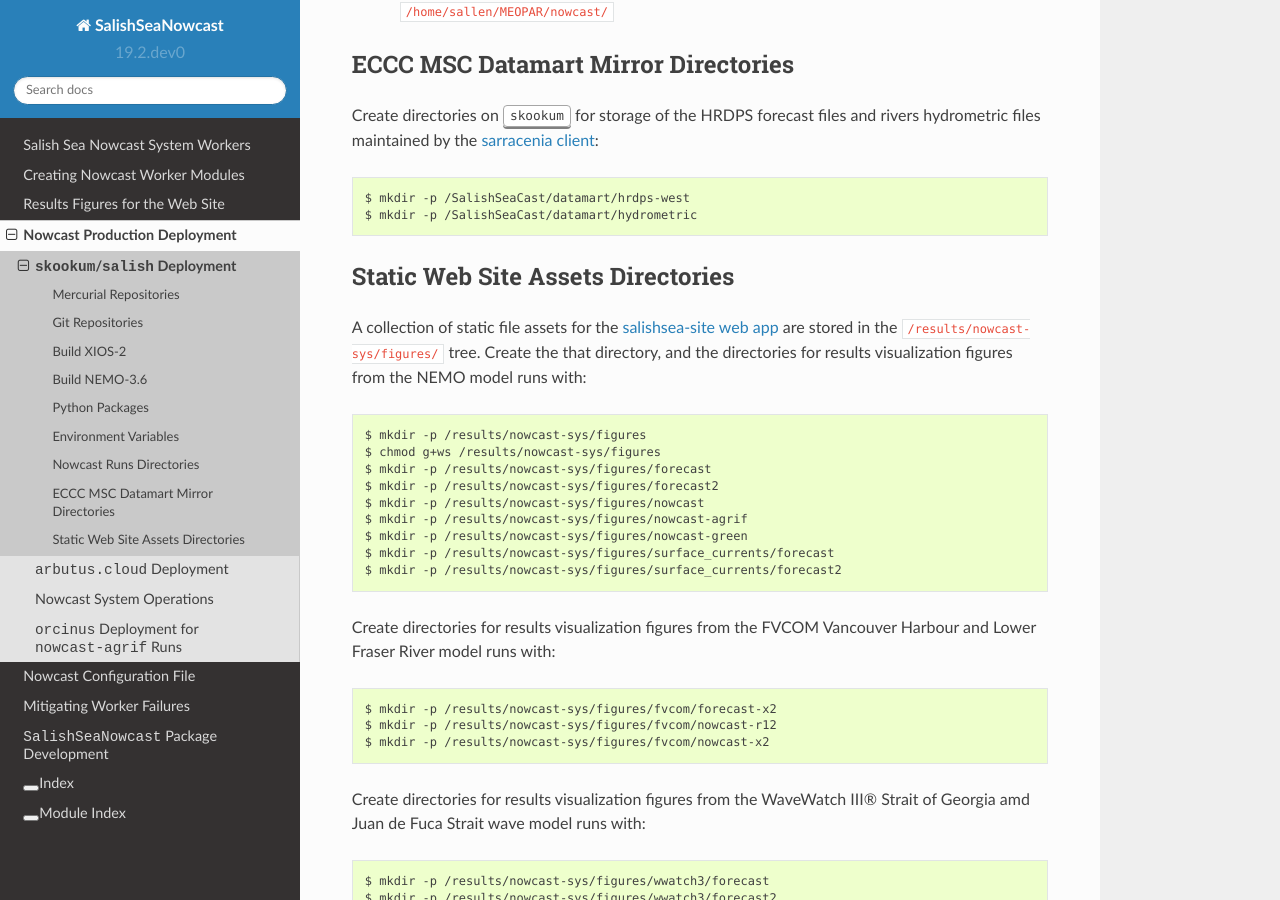
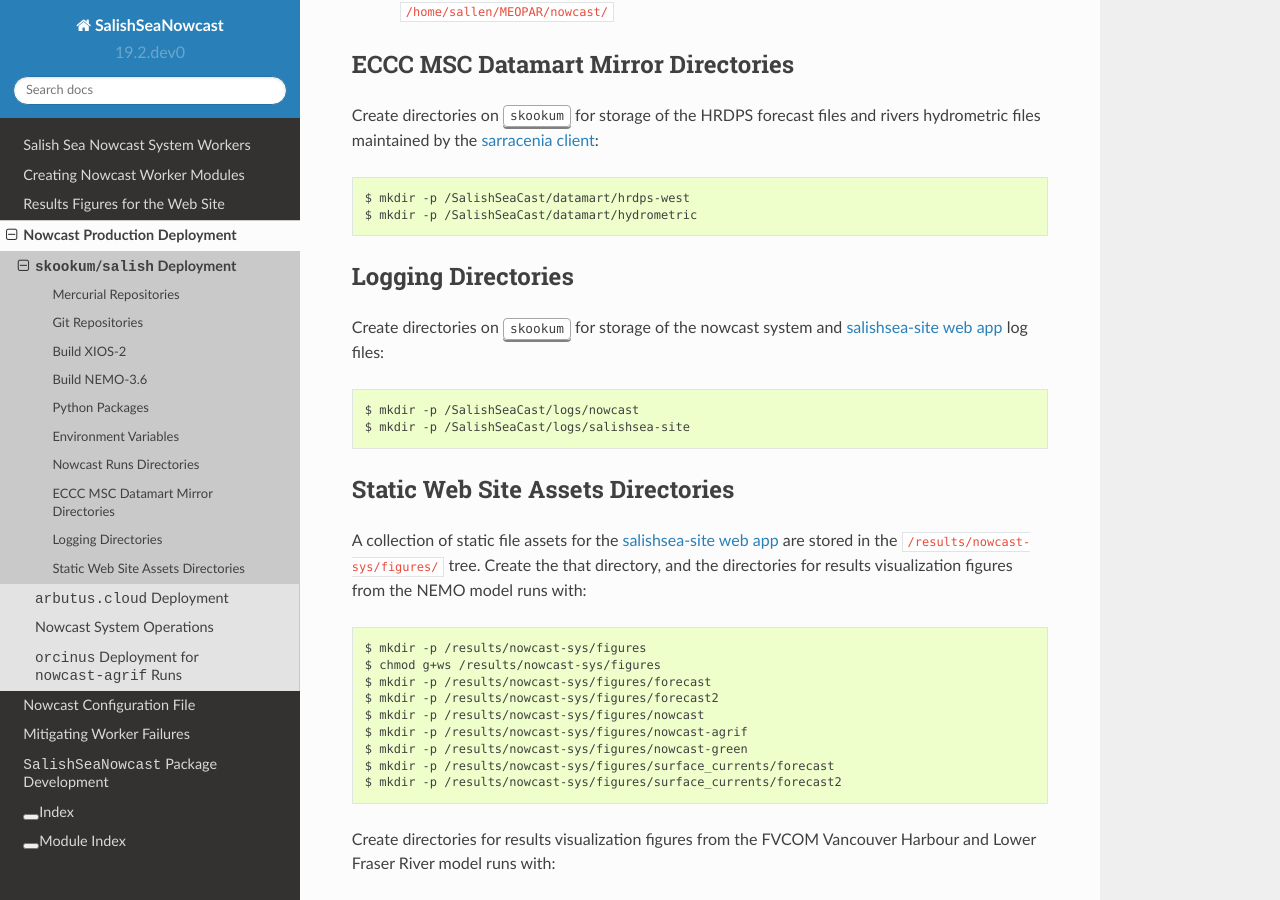
Before and after one commit to SalishSeaCast/SalishSeaNowcast, a Sphinx documentation site: the page built from docs/deployment/skookum_salish.rst, in a window 1280 px wide and 900 px high, scrolled down 4728 px. Built offline with Sphinx 7.4.7 and the Read the Docs theme 2.0.0, drawn with Linux system fonts in a browser that asks for light colours.

Commit message:
Add log files directories creation to skookum deployment docs

```diff
--- a/docs/deployment/skookum_salish.rst
+++ b/docs/deployment/skookum_salish.rst
@@ -284,6 +284,17 @@ Create directories on :kbd:`skookum` for storage of the HRDPS forecast files and
     $ mkdir -p /SalishSeaCast/datamart/hydrometric
 
 
+Logging Directories
+===================
+
+Create directories on :kbd:`skookum` for storage of the nowcast system and `salishsea-site web app`_ log files:
+
+.. code-block:: bash
+
+    $ mkdir -p /SalishSeaCast/logs/nowcast
+    $ mkdir -p /SalishSeaCast/logs/salishsea-site
+
+
 Static Web Site Assets Directories
 ==================================
 
```
